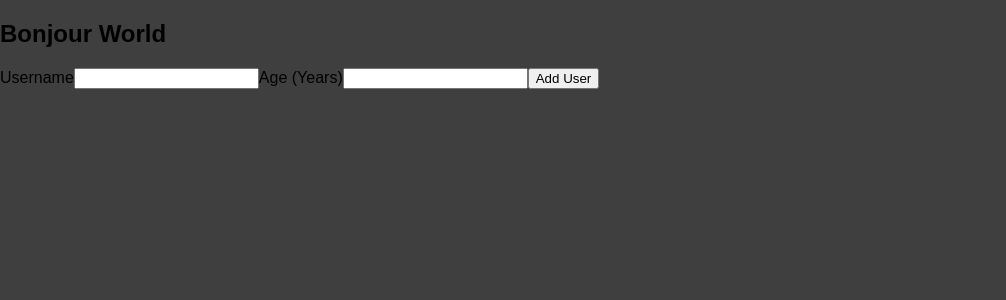
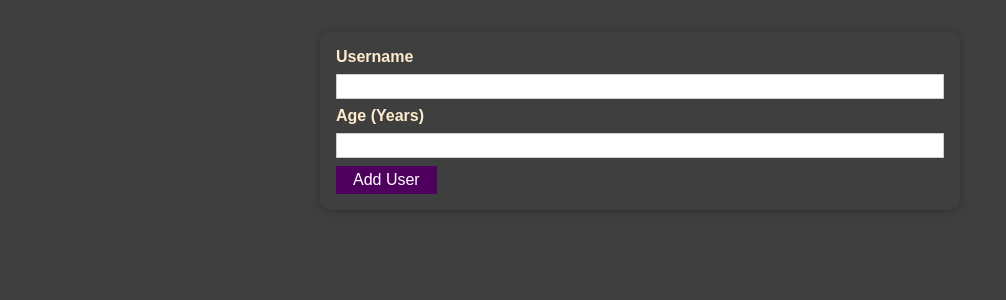
Before and after one commit to SamEBrierley/ReactNameAndAge, a React (Create React App) app: page / in a window 1280 px wide. Shown: the top 300 px of the page, without its empty margins (0-1006 px from the left). Built offline with nearby package versions, Linux system fonts and the light colour scheme.

Commit message:
Removed redundant code and files. Added Reusable buttons and reuabale cards

```diff
--- a/src/App.js
+++ b/src/App.js
@@ -5,7 +5,6 @@ import AddUser from './components/Users/AddUser';
 function App() {
   return (
     <div>
-      <h2>Bonjour World</h2>
       <AddUser/>
     </div>
   );
--- a/src/components/UI/Button.js
+++ b/src/components/UI/Button.js
@@ -1,8 +1,15 @@
 import React from 'react';
-import style from './Button.module.css'
+import classes from './Button.module.css'
 
-const Button = () => {
-
+const Button = (props) => {
+    return(
+        <button
+        className={classes.button}
+        type={props.type || 'button'}
+        onClick={props.onClick}>
+            {props.children}
+            </button>
+    )
 }
 
 export default Button;
--- /dev/null
+++ b/src/components/UI/Card.js
@@ -0,0 +1,10 @@
+import React from 'react';
+import classes from './Card.module.css'
+
+const Card = (props) => {
+    return(
+        <div className={`${classes.card} ${props.className}`}>{props.children}</div>
+    )
+}
+
+export default Card;
--- a/src/components/Users/AddUser.js
+++ b/src/components/Users/AddUser.js
@@ -1,19 +1,23 @@
-import React from 'react';
-import style from './AddUser.module.css'
+import React from "react";
+import Card from "../UI/Card";
+import Button from '../UI/Button';
+import classes from "./AddUser.module.css";
 
-const AddUser = () => {
-    const addUserHandler = (event)=>{
+const AddUser = (props) => {
+  const addUserHandler = (event) => {
     event.preventDefault();
-    }
-    return(
+  };
+  return (
+    <Card className={classes.input}>
       <form onSubmit={addUserHandler}>
         <label htmlFor="username">Username</label>
         <input id="username" type="text" />
         <label htmlFor="age">Age (Years)</label>
         <input id="age" type="number" />
-            <button type="submit">Add User</button>
+        <Button type="submit">Add User</Button>
       </form>
-    )
-}
+    </Card>
+  );
+};
 
 export default AddUser;
```
Also changed, not shown: src/components/Card/Card.js (deleted, +0 -8 lines), src/components/UI/Card.module.css (renamed from src/components/Card/Card.module.css), src/components/Users/UserForm.module.css (deleted), src/components/Users/UserFrom.js (deleted). Lines whose indentation alone changed are shown as unchanged.
